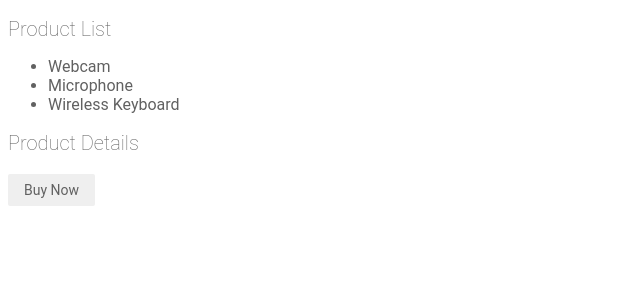
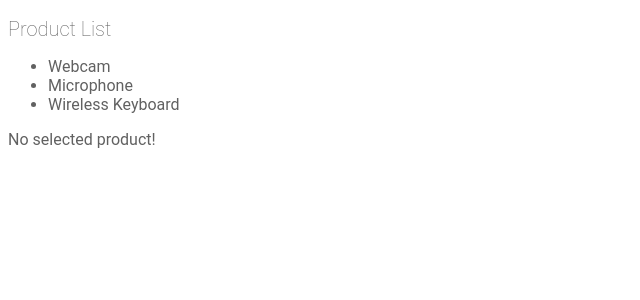
Before and after one commit to Iheanemegregory-9/learningAngular, an Angular app: page / in a window 1280 px wide. Shown: the top 300 px of the page, without its empty margins (0-640 px from the left). Built offline with nearby package versions, Linux system fonts and the light colour scheme.

Commit message:
added structural directives(*ngIf)

```diff
--- a/src/app/products/product-list/product-list.component.html
+++ b/src/app/products/product-list/product-list.component.html
@@ -1,11 +1,16 @@
 <h2>Product List</h2>
 <ul>
   <li (click)="selectedProduct = 'Webcam'">Webcam</li>
-  <li (click)="selectedProduct = 'Microphone'">Microphone</li>
+  <li (click)="selectedProduct =
+     'Microphone'">Microphone</li>
   <li (click)="selectedProduct = 'Wireless Keyboard'">Wireless Keyboard</li>
 </ul>
 
 
 
-<app-product-detail [name]="selectedProduct" (bought)="onBuy
-()"></app-product-detail>
+<app-product-detail
+  [name]="selectedProduct" (bought)="onBuy
+  ($event)" *ngIf="selectedProduct">
+</app-product-detail>
+
+  <span *ngIf="!selectedProduct">No selected product!</span>
--- a/src/app/products/product-list/product-list.component.ts
+++ b/src/app/products/product-list/product-list.component.ts
@@ -1,16 +1,26 @@
-import { Component } from '@angular/core';
+import { Component, AfterViewInit, ViewChild } from '@angular/core';
+
+import { ProductDetailComponent } from '../product-detail/product-detail.component';
 
 @Component({
   selector: 'app-product-list',
   templateUrl: './product-list.component.html',
   styleUrls: ['./product-list.component.css']
 })
-export class ProductListComponent {
+export class ProductListComponent implements AfterViewInit {
 
   selectedProduct = '';
 
-  onBuy() {
-    window.alert('You just bought ' + this.selectedProduct + '!');
+  onBuy(name:string) {
+    window.alert(`You just bought ${this.selectedProduct}!`);
+  }
+
+  @ViewChild(ProductDetailComponent) productDetail: ProductDetailComponent | undefined;
+
+  ngAfterViewInit(): void {
+    if (this.productDetail) {
+      console.log(this.productDetail.name);
+    }
   }
 
 
```
